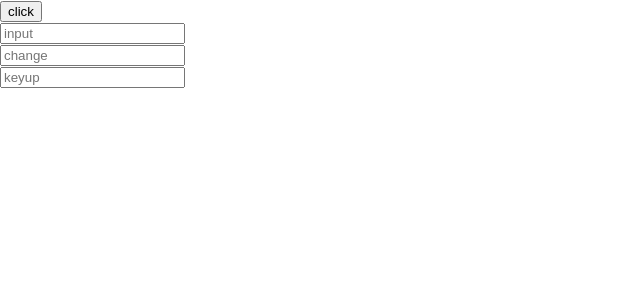
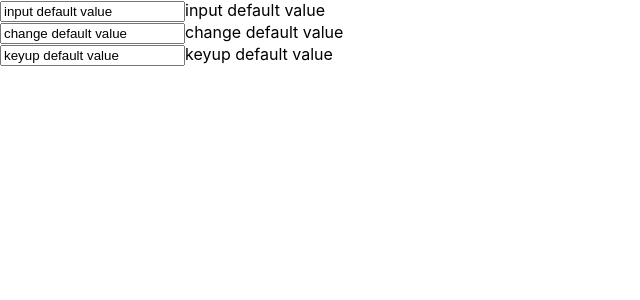
Before and after one commit to kantasasakimaru/react_todo_app, a React (Create React App) app: page / in a window 1280 px wide. Shown: the top 300 px of the page, without its empty margins (0-640 px from the left). Built offline with nearby package versions, Linux system fonts and the light colour scheme.

Commit message:
デフォルト表示とデータバインディング方法をいくつか試した

```diff
--- a/src/App.js
+++ b/src/App.js
@@ -4,17 +4,11 @@ class App extends Component {
   constructor(props) {
     super(props);
     this.state = {
-      clickResult: "",
-      changeResult: "",
-      inputResult: "",
-      keyUpResult: ""
+      changeResult: "change default value",
+      inputResult: "input default value",
+      keyUpResult: "keyup default value"
     };
   }
-
-  onClick(e) {
-    this.setState({ clickResult: "clicked" });
-  }
-
   onInput(e) {
     this.setState({ inputResult: e.target.value });
   }
@@ -31,19 +25,15 @@ class App extends Component {
   render() {
     return (
       <div>
-        <button onClick={this.onClick.bind(this)}>click</button>
-        {this.state.clickResult}
-        <br />
-
-        <input onInput={this.onInput.bind(this)} placeholder="input" />
+        <input defaultValue={this.state.inputResult} onInput={this.onInput.bind(this)} placeholder="input" />
         {this.state.inputResult}
         <br />
 
-        <input onChange={this.onChange.bind(this)} placeholder="change" />
+        <input value={this.state.changeResult} onChange={(e) => this.onChange(e)} placeholder="change" />
         {this.state.changeResult}
         <br />
 
-        <input onKeyUp={this.onKeyup.bind(this)} placeholder="keyup" />
+        <input defaultValue={this.state.keyUpResult} onKeyUp={this.onKeyup.bind(this)} placeholder="keyup　　　　　　　　　" />
         {this.state.keyUpResult}
         <br />
 
```
